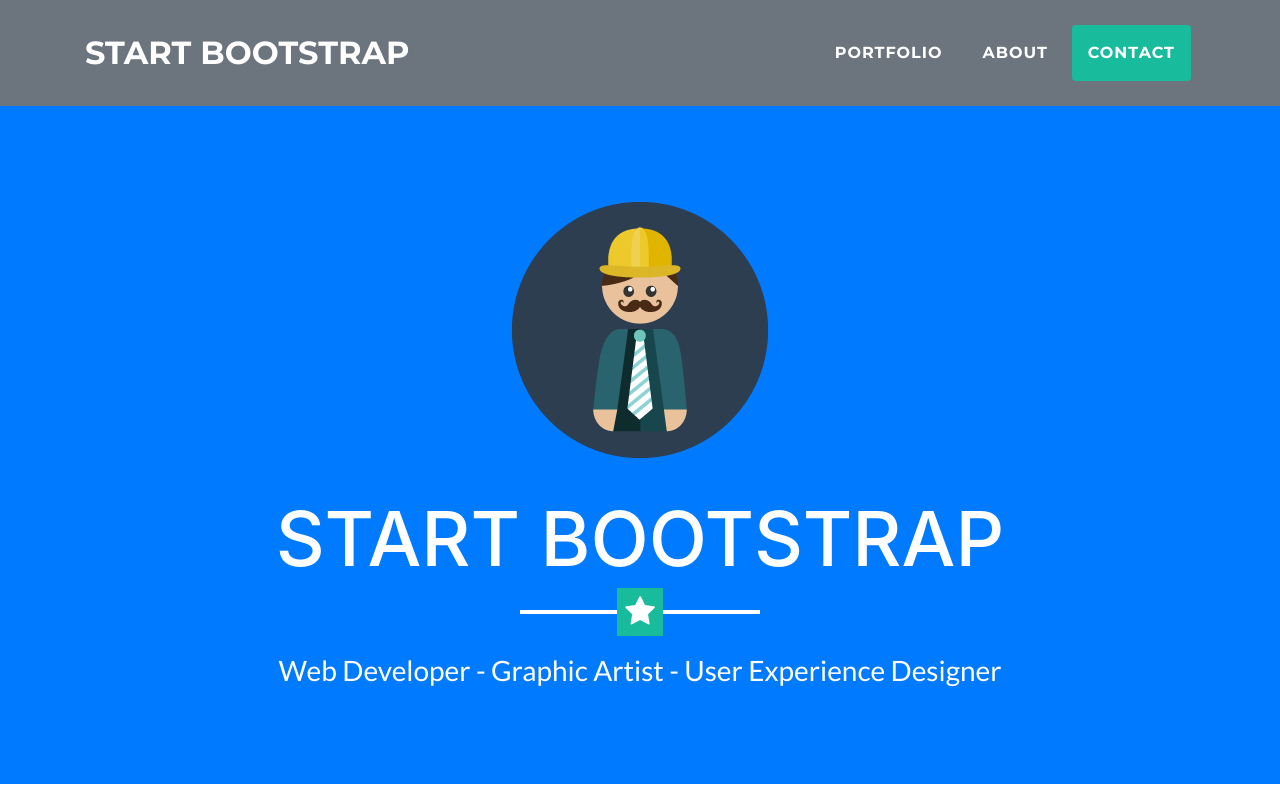
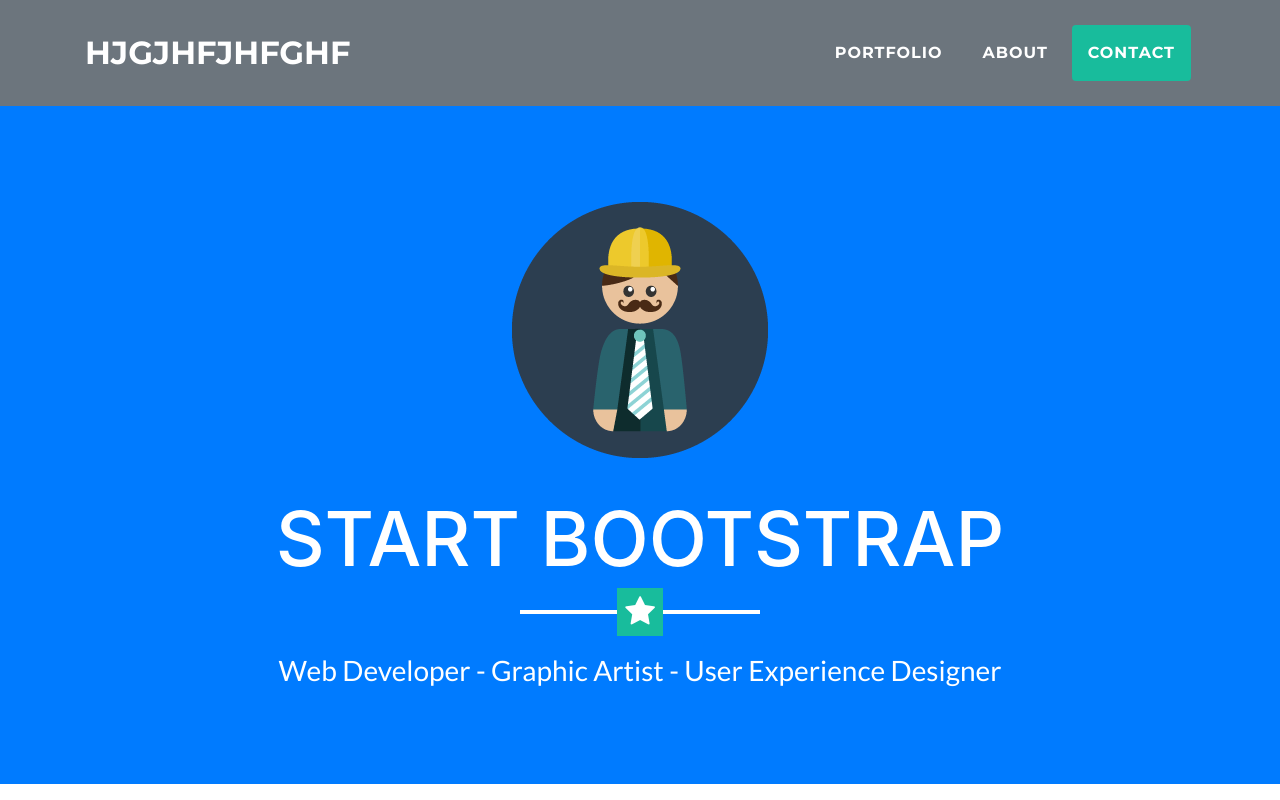
Before and after one commit to BlooMusic/bloo, a website with bundled scripts: page index.html in a window 1280 px wide. Shown: the top 800 px of the page. Built offline with nearby package versions, Linux system fonts and the light colour scheme.

Commit message:
changed title

```diff
--- a/index.html
+++ b/index.html
@@ -31,7 +31,7 @@
     <!-- Navigation -->
     <nav class="navbar navbar-expand-lg bg-secondary fixed-top text-uppercase" id="mainNav">
       <div class="container">
-        <a class="navbar-brand js-scroll-trigger" href="#page-top">Start Bootstrap</a>
+        <a class="navbar-brand js-scroll-trigger" href="#page-top">hjgjhfjhfghf</a>
         <button class="navbar-toggler navbar-toggler-right text-uppercase bg-primary text-white rounded" type="button" data-toggle="collapse" data-target="#navbarResponsive" aria-controls="navbarResponsive" aria-expanded="false" aria-label="Toggle navigation">
           Menu
           <i class="fa fa-bars"></i>
```
